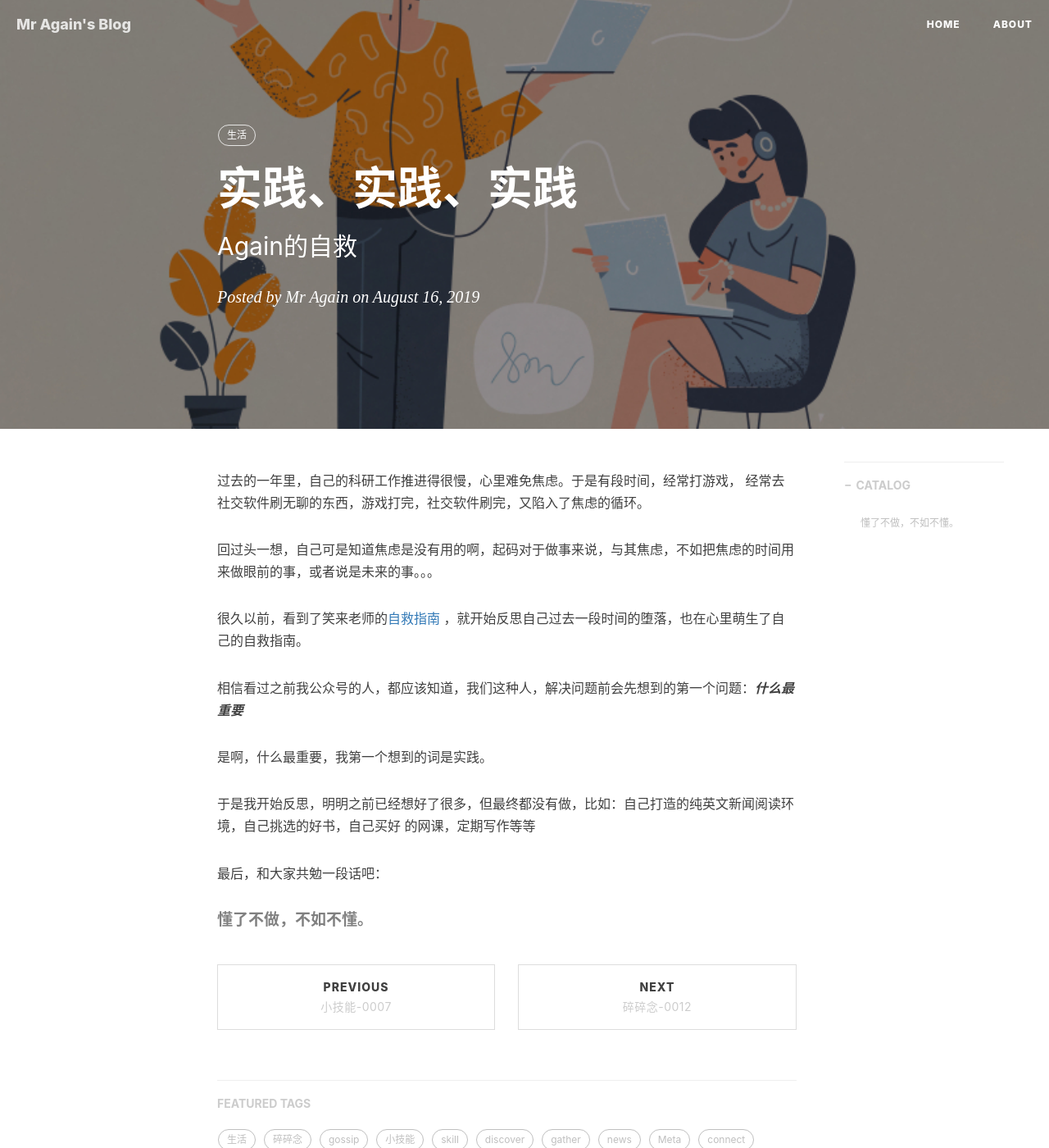
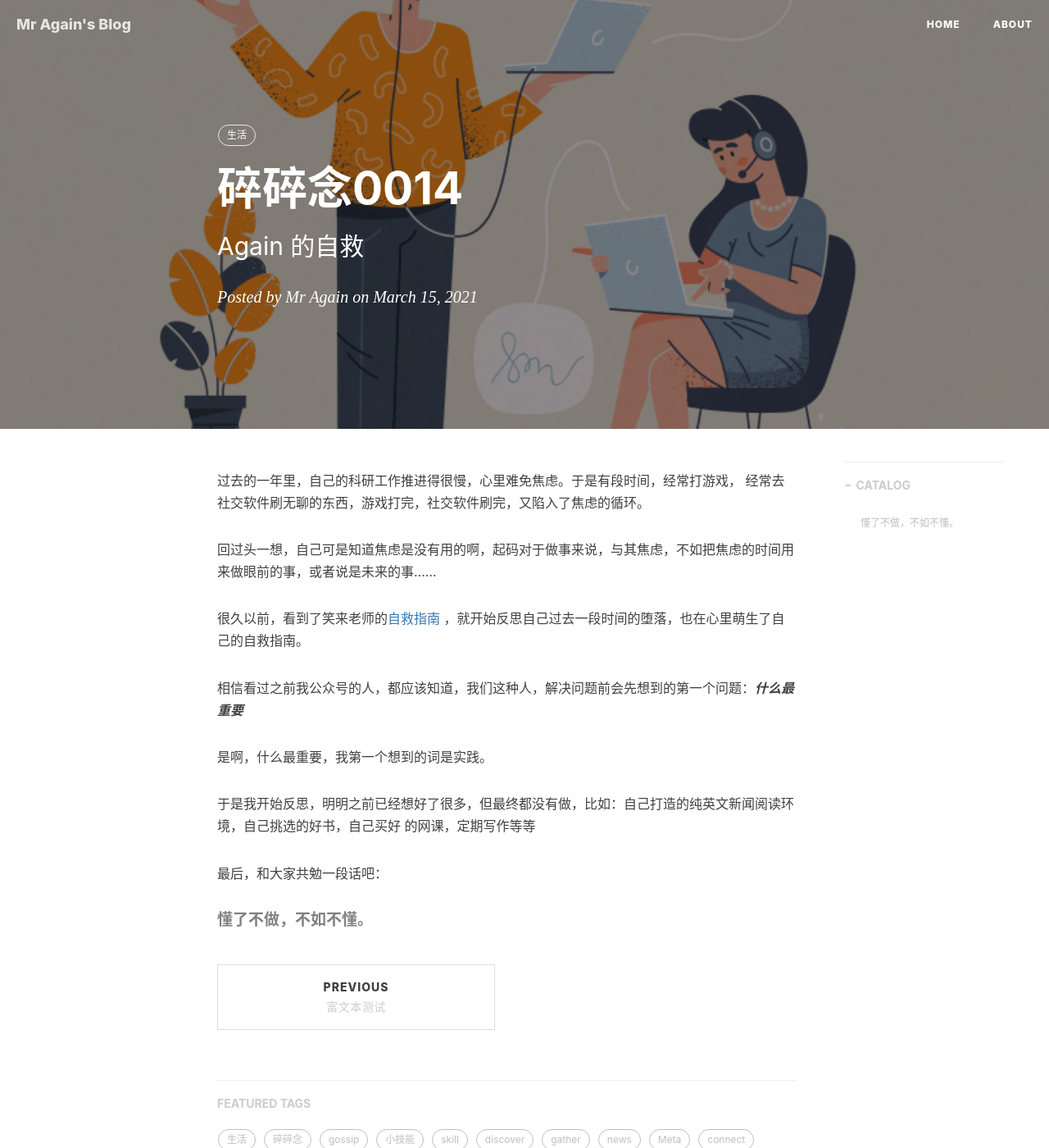
Before and after one commit to vander1997/vander1997.github.io, a Jekyll site: the page built from _posts/2020-03-05-碎碎念0014.md, in a window 1280 px wide and 1400 px high. Shown: the whole window at 82% size. Built offline with Jekyll 4.4.1, drawn with Linux system fonts in a browser that asks for light colours; nearby versions of some CDN libraries; library files that are not in the unit come from our copies; comment, search, counter and statistics services are not loaded.

Commit message:
Update 2020-03-05-碎碎念0014.md

```diff
--- a/_posts/2020-03-05-碎碎念0014.md
+++ b/_posts/2020-03-05-碎碎念0014.md
@@ -1,8 +1,8 @@
 ---
 layout:     post
-title:      "实践、实践、实践"
-subtitle:   "Again的自救"
-date:       2019-08-16 13:00:00
+title:      "碎碎念0014"
+subtitle:   "Again 的自救"
+date:       2021-03-15 13:00:00
 author:     "Mr Again"
 header-img: "img/post-bg-gossip.JPG"
 catalog: true
@@ -13,7 +13,7 @@ tags:
 过去的一年里，自己的科研工作推进得很慢，心里难免焦虑。于是有段时间，经常打游戏，
 经常去社交软件刷无聊的东西，游戏打完，社交软件刷完，又陷入了焦虑的循环。
 
-回过头一想，自己可是知道焦虑是没有用的啊，起码对于做事来说，与其焦虑，不如把焦虑的时间用来做眼前的事，或者说是未来的事。。。
+回过头一想，自己可是知道焦虑是没有用的啊，起码对于做事来说，与其焦虑，不如把焦虑的时间用来做眼前的事，或者说是未来的事……
 
 很久以前，看到了笑来老师的[自救指南](http://mp.weixin.qq.com/s?__biz=MzIwNzA0NjExNw==&mid=2247487920&idx=1&sn=068b94930b0c25dfc2f90bee9f18b203&chksm=9719053aa06e8c2cea125ed264340696e92deaf81b5c3d66b3410d93d896c8524b4fba6cae79&mpshare=1&scene=23&srcid=0305PUYLsyfBqqMlPb9kIots&sharer_sharetime=1614913263096&sharer_shareid=30f4e6d15a1b53c8a5d479fd5754966c#rd)
 ，就开始反思自己过去一段时间的堕落，也在心里萌生了自己的自救指南。
```
